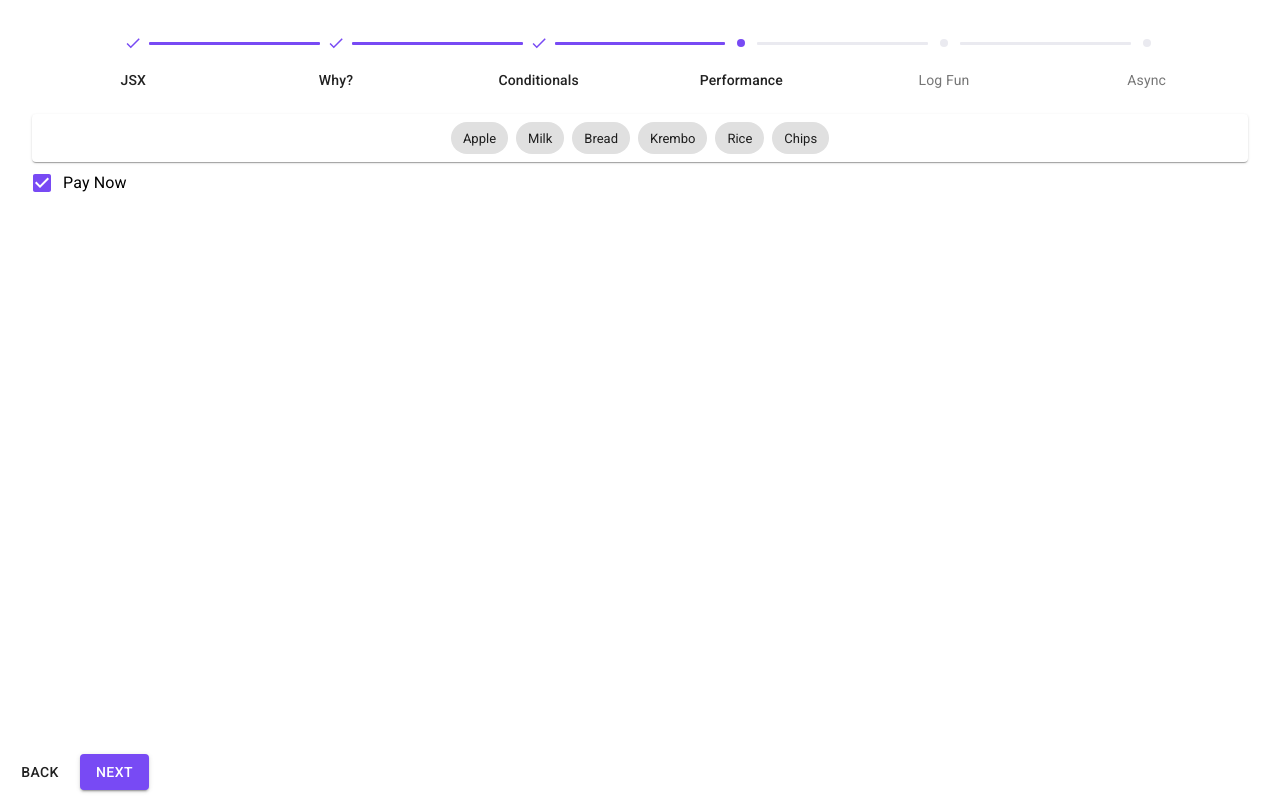
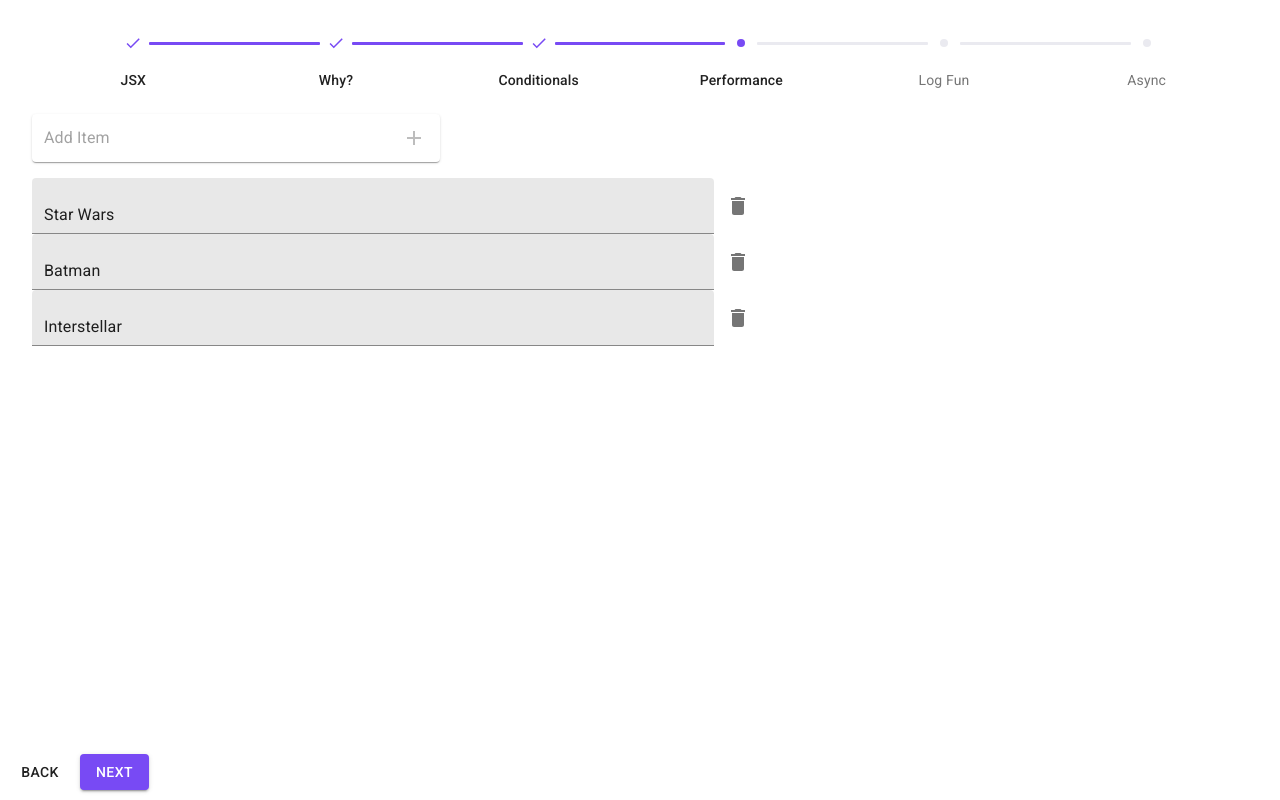
Before and after one commit to tomporat247/react-tech-talk, a React (Create React App) app: page /3 in a window 1280 px wide. Built offline with nearby package versions, Linux system fonts and the light colour scheme.

Commit message:
new performance

```diff
--- a/package.json
+++ b/package.json
@@ -13,6 +13,7 @@
     "react-dom": "^17.0.2",
     "react-router-dom": "^6.2.1",
     "react-scripts": "5.0.0",
+    "uuid": "^8.3.2",
     "web-vitals": "^2.1.3"
   },
   "scripts": {
--- a/src/components/steps/Performance.jsx
+++ b/src/components/steps/Performance.jsx
@@ -1,94 +1,124 @@
-import { memo, useState } from "react";
 import { makeStyles } from "@material-ui/core/styles";
-import { Checkbox, Chip, FormControlLabel, Paper } from "@material-ui/core";
-import TagFacesIcon from "@material-ui/icons/TagFaces";
+import { IconButton, InputBase, Paper, TextField } from "@material-ui/core";
+import AddIcon from "@material-ui/icons/Add";
+import DeleteIcon from "@material-ui/icons/Delete";
+import { useRef, useState } from "react";
+import { v4 as uuid } from "uuid";
 
 const useStyles = makeStyles((theme) => ({
-  root: {
+  addNewRoot: {
+    padding: "2px 4px",
+    marginBottom: "16px",
     display: "flex",
-    justifyContent: "center",
-    flexWrap: "wrap",
-    listStyle: "none",
-    padding: theme.spacing(0.5),
-    margin: 0,
+    alignItems: "center",
+    width: 400,
   },
-  chip: {
-    margin: theme.spacing(0.5),
+  input: {
+    marginLeft: theme.spacing(1),
+    flex: 1,
   },
+  iconButton: {
+    padding: 10,
+  },
+  itemContainer: {
+    display: "flex",
+    flexDirection: "column",
+    width: "60%",
+  },
+  movieContainer: { display: "flex", alignItems: "center" },
+  movieText: { width: "100%" },
 }));
 
+const initialItems = [
+  { id: uuid(), name: "Star Wars" },
+  { id: uuid(), name: "Batman" },
+  { id: uuid(), name: "Interstellar" },
+];
+
 const Performance = () => {
-  const [selectedProducts, setSelectedProducts] = useState([]);
-  const [payNow, setPayNow] = useState(true);
+  const classes = useStyles();
+  const [movies, setMovies] = useState(initialItems);
 
-  const onProductClick = (product) => {
-    let updatedSelectedProducts;
-
-    if (selectedProducts.includes(product)) {
-      updatedSelectedProducts = selectedProducts.filter(
-        (selectedProduct) => selectedProduct !== product
-      );
-    } else {
-      updatedSelectedProducts = [...selectedProducts, product];
+  const onaAddMovie = (movieName) => {
+    if (movies.every(({ name }) => name !== movieName)) {
+      setMovies([...movies, { id: uuid(), name: movieName }]);
     }
-
-    setSelectedProducts(updatedSelectedProducts);
   };
 
-  const availableCartProducts = [
-    "Apple",
-    "Milk",
-    "Bread",
-    "Krembo",
-    "Rice",
-    "Chips",
-  ];
+  const onDeleteMovie = (idToDelete) =>
+    setMovies(movies.filter(({ id }) => id !== idToDelete));
+
+  const onChangeMovie = (idToChange, newName) =>
+    setMovies(
+      movies.map((movie) =>
+        movie.id === idToChange ? { ...movie, name: newName } : movie
+      )
+    );
 
   return (
     <>
-      <Cart
-        availableCartProducts={availableCartProducts}
-        selectedProducts={selectedProducts}
-        onProductClick={onProductClick}
-      />
-      <FormControlLabel
-        control={
-          <Checkbox
-            checked={payNow}
-            onChange={() => setPayNow(!payNow)}
-            color="primary"
-            inputProps={{ "aria-label": "secondary checkbox" }}
+      <Header onAddMovie={onaAddMovie} />
+      <div className={classes.itemContainer}>
+        {movies.map(({ id, name }) => (
+          <Movie
+            key={id}
+            text={name}
+            onChange={(newName) => onChangeMovie(id, newName)}
+            onDelete={() => onDeleteMovie(id)}
           />
-        }
-        label="Pay Now"
-      />
+        ))}
+      </div>
     </>
   );
 };
 
-const Cart = memo(
-  ({ availableCartProducts, selectedProducts, onProductClick }) => {
-    const classes = useStyles();
+const Header = ({ onAddMovie }) => {
+  const classes = useStyles();
+  const inputRef = useRef();
 
-    const selectedProductSet = new Set(selectedProducts);
+  const [name, setName] = useState("");
+  const onAdd = () => {
+    onAddMovie(name);
+    setName("");
+    inputRef.current.focus();
+  };
 
-    return (
-      <Paper component="ul" className={classes.root}>
-        {availableCartProducts.map((product) => (
-          <li key={product}>
-            <Chip
-              icon={
-                selectedProductSet.has(product) ? <TagFacesIcon /> : undefined
-              }
-              label={product}
-              className={classes.chip}
-              onClick={() => onProductClick(product)}
-            />
-          </li>
-        ))}
-      </Paper>
-    );
-  }
-);
+  return (
+    <Paper component="form" className={classes.addNewRoot}>
+      <InputBase
+        inputRef={inputRef}
+        value={name}
+        onChange={(e) => setName(e.target.value)}
+        className={classes.input}
+        placeholder="Add Item"
+      />
+      <IconButton
+        className={classes.iconButton}
+        onClick={onAdd}
+        disabled={name.length === 0}
+      >
+        <AddIcon />
+      </IconButton>
+    </Paper>
+  );
+};
+
+const Movie = ({ text, onDelete, onChange }) => {
+  const classes = useStyles();
+
+  return (
+    <div className={classes.movieContainer}>
+      <TextField
+        className={classes.movieText}
+        value={text}
+        variant="filled"
+        onChange={(e) => onChange(e.target.value)}
+      />
+      <IconButton onClick={onDelete}>
+        <DeleteIcon />
+      </IconButton>
+    </div>
+  );
+};
 
 export default Performance;
```
